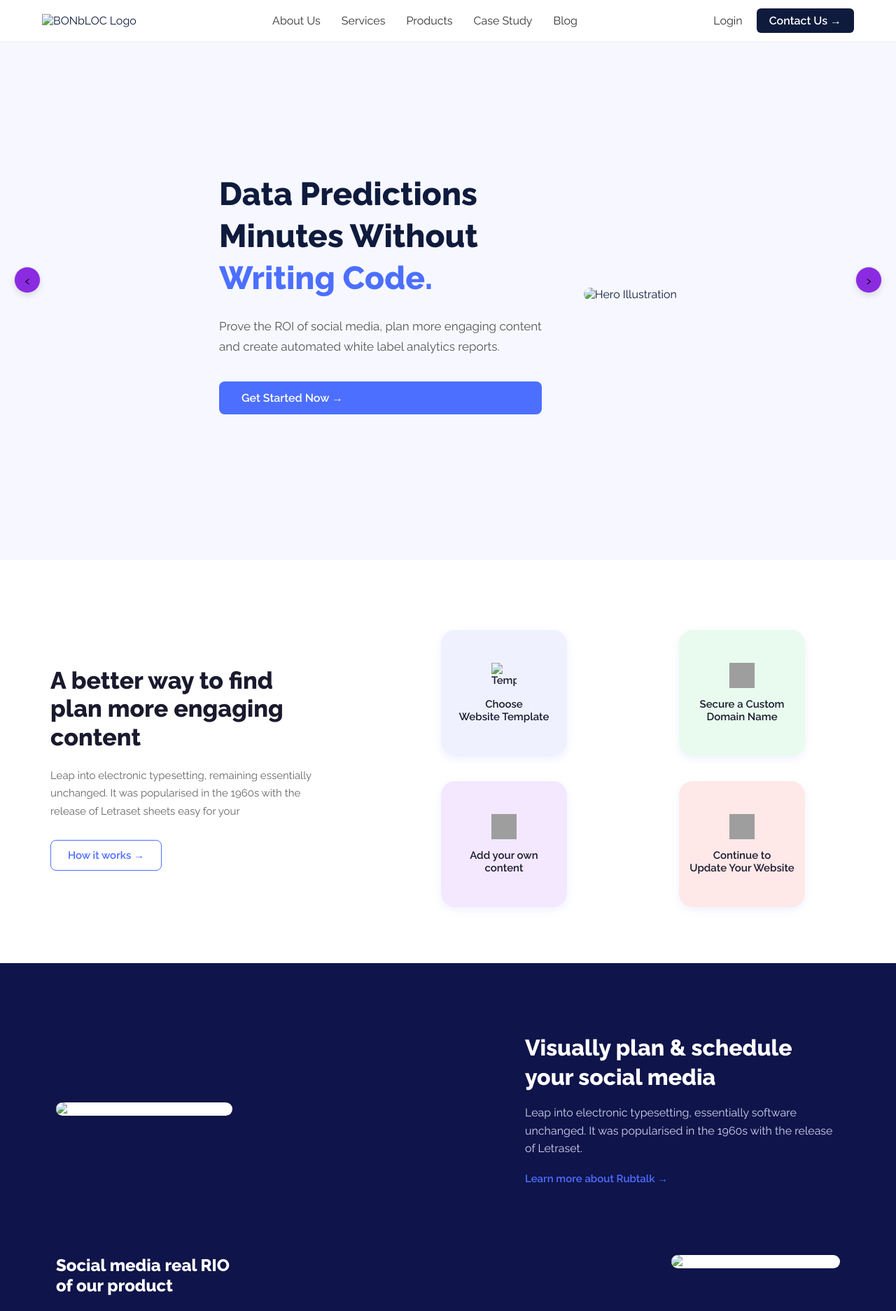
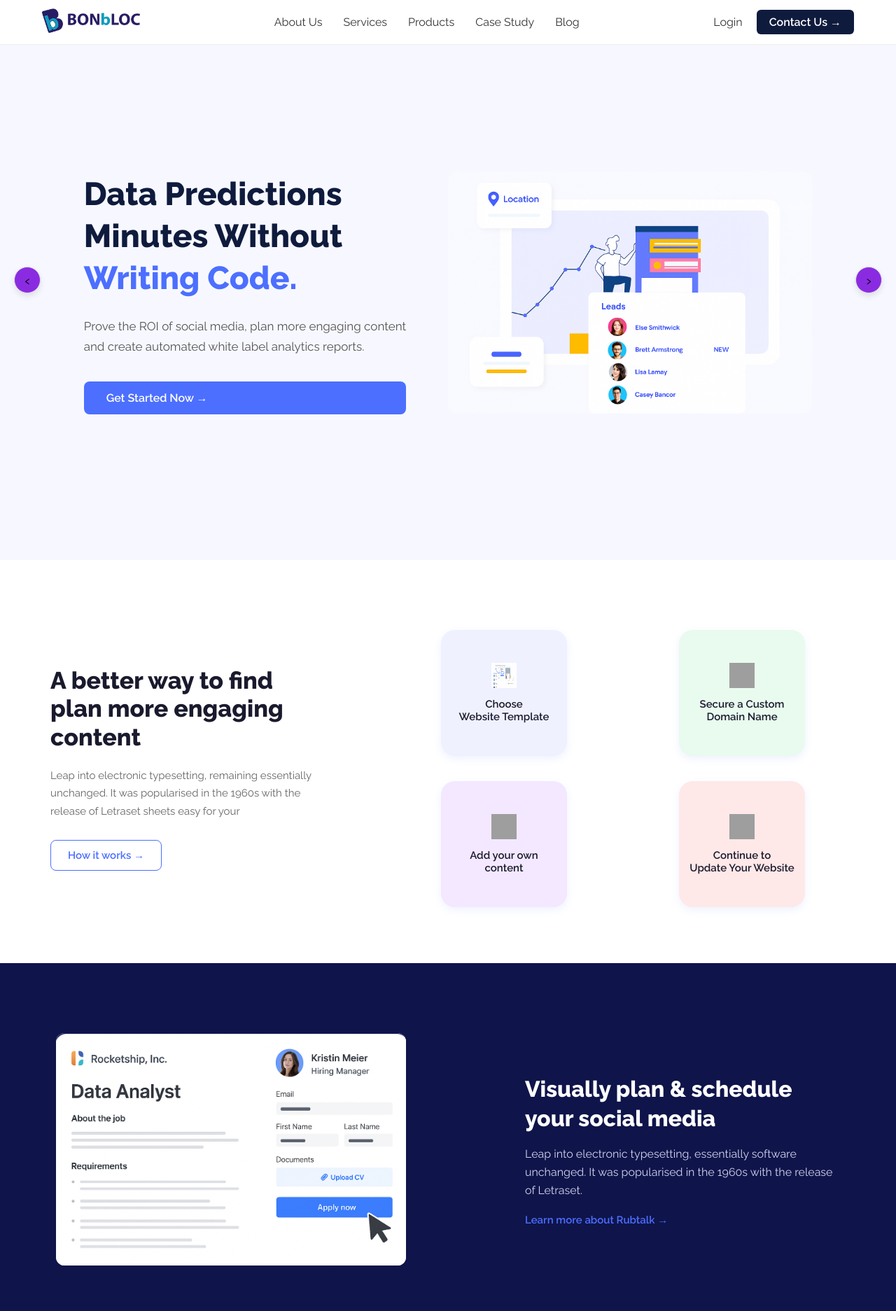
Before and after one commit to bogaramjagadish/-Company-Web--page-details-, a plain HTML site: page index.html in a window 1280 px wide. Shown: the top 1873 px of the page at 70% size. Drawn offline with Linux system fonts and the light colour scheme; grey boxes are pictures that could not be loaded.

Commit message:
Update index.html

```diff
--- a/index.html
+++ b/index.html
@@ -15,7 +15,7 @@
     <header>
       <div class="logo">
         <img
-          src="/HTML-CSS Task/HTML-CSS Task/Company logo.png"
+          src="Company logo.png"
           alt="BONbLOC Logo"
         />
       </div>
@@ -49,7 +49,7 @@
       </div>
       <div class="hero-image">
         <img
-          src="/HTML-CSS Task/HTML-CSS Task/graph image.png"
+          src="graph image.png"
           alt="Hero Illustration"
         />
       </div>
@@ -71,7 +71,7 @@
         <div class="right-section">
           <div class="item purple">
             <img
-              src="/HTML-CSS Task/HTML-CSS Task/payment interface.png"
+              src="payment interface.png"
               alt="Template"
             />
             <p>Choose<br />Website Template</p>
@@ -105,7 +105,7 @@
       <div class="top-row">
         <div class="image-box">
           <img
-            src="/HTML-CSS Task/HTML-CSS Task/Analytics image.png"
+            src="Analytics image.png"
             alt="Data Analyst Image Placeholder"
           />
         </div>
@@ -147,7 +147,7 @@
 
         <div class="image-box">
           <img
-            src="/HTML-CSS Task/HTML-CSS Task/payment interface.png"
+            src="payment interface.png"
             alt="Responses Image Placeholder"
           />
         </div>
@@ -178,7 +178,7 @@
         <!-- Right image placeholder -->
         <div class="testimonial-image">
           <img
-            src="/HTML-CSS Task/HTML-CSS Task/person 1.png"
+            src="person 1.png"
             alt="User Testimonial"
           />
         </div>
@@ -190,7 +190,7 @@
         <!-- Left image placeholder -->
         <div class="cta-image">
           <img
-            src="/HTML-CSS Task/HTML-CSS Task/person 2.png"
+            src="person 2.png"
             alt="CTA Person"
           />
         </div>
@@ -215,7 +215,7 @@
         <div class="footer-brand">
           <div class="logo">
             <img
-              src="/HTML-CSS Task/HTML-CSS Task/Company logo.png"
+              src="Company logo.png"
               alt="BONbLOC Logo"
             />
           </div>
```
